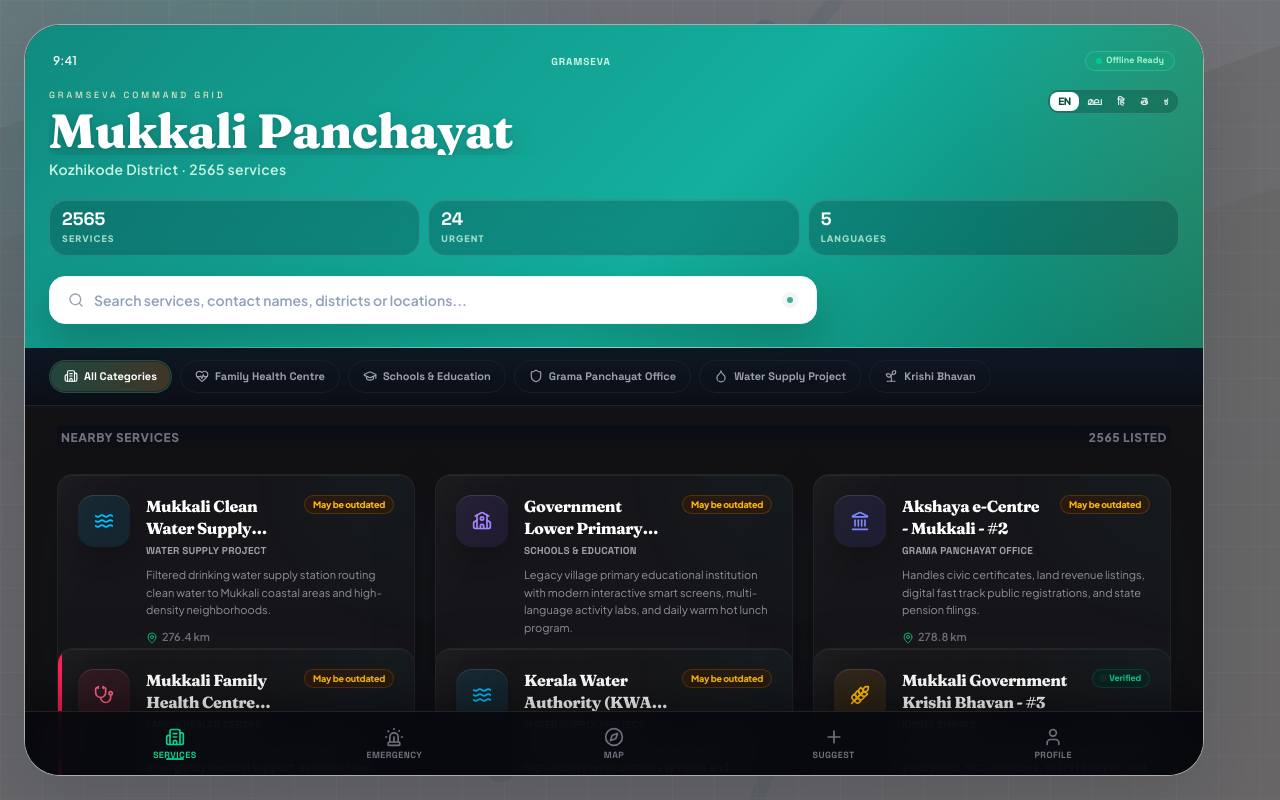
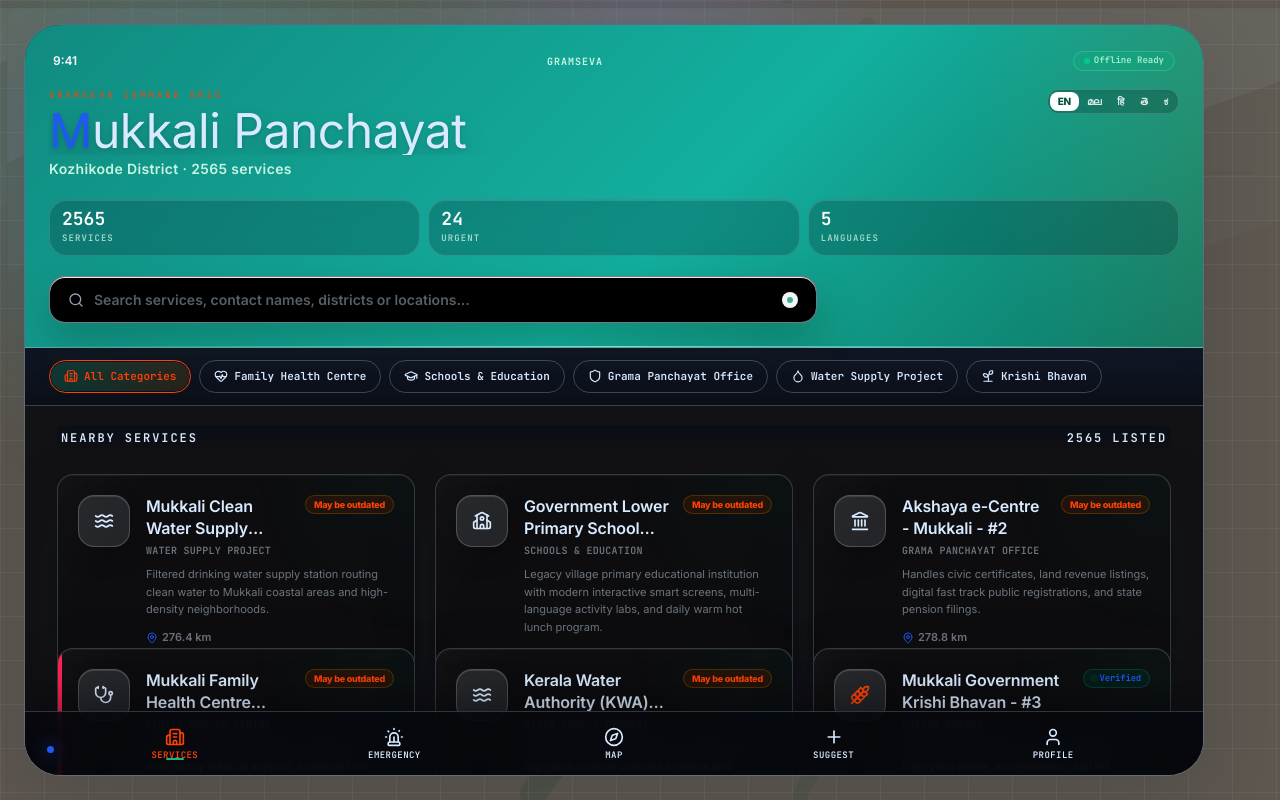
Before and after one commit to Mohammed-razin-cr/GramSeva, a React (Vite) app: page / in a window 1280 px wide. Built offline with nearby package versions, Linux system fonts and the light colour scheme.

Commit message:
uoadte0.1

```diff
--- a/src/App.jsx
+++ b/src/App.jsx
@@ -854,14 +854,14 @@ Phone: ${service.phoneNumber}`;
             <Languages className="w-6 h-6" />
           </div>
           <div>
-            <p className="font-label text-[9px] text-amber-700 font-black uppercase tracking-[0.24em]">Civic OS</p>
-            <h1 className="kinetic-title font-classical text-4xl font-extrabold tracking-tight">GramSeva</h1>
-            <p className="font-label text-[10px] text-emerald-700 font-bold uppercase tracking-wider">Verified local directory</p>
+            <p className="font-label text-[9px] text-signal-orange font-black uppercase tracking-[0.24em]">Civic OS</p>
+            <h1 className="kinetic-title font-classical text-4xl font-normal tracking-tight">GramSeva</h1>
+            <p className="font-label text-[10px] text-ice-white font-bold uppercase tracking-wider">Verified local directory</p>
           </div>
         </div>
 
-        <p className="text-sm text-slate-700 leading-relaxed">
-          A cleaner civic dashboard for panchayat-level services. Search contacts, languages, categories, timings, and nearby facilities from one calm, resident-friendly interface.
+        <p className="observatory-copy text-sm leading-relaxed">
+          A midnight civic observatory for panchayat services. Verified contacts, timings, emergency routes, document checklists, and multilingual records are traced in one searchable grid.
         </p>
 
         <div className="grid grid-cols-2 gap-2">
@@ -926,7 +926,7 @@ Phone: ${service.phoneNumber}`;
   }
           <div className="flex justify-between items-start gap-2 mt-1">
             <div className="flex-1 min-w-0">
-              <p className="font-label text-[9px] uppercase tracking-[0.32em] text-amber-100/85 mb-1">GramSeva command grid</p>
+              <p className="font-label text-[9px] uppercase tracking-[0.32em] text-signal-orange mb-1">GramSeva command grid</p>
               <h2 className="header-title font-classical text-3xl lg:text-5xl font-black text-white tracking-tight truncate leading-none drop-shadow-sm">
                 {selectedLocality === "all" ? "Manjeshwaram" : selectedLocality} Panchayat
               </h2>
--- a/src/index.css
+++ b/src/index.css
@@ -1,23 +1,30 @@
-@import url('https://fonts.googleapis.com/css2?family=Fraunces:opsz,wght@9..144,600;9..144,700;9..144,800&family=JetBrains+Mono:wght@400;500;600&family=Plus+Jakarta+Sans:wght@400;500;600;700;800&family=Space+Grotesk:wght@500;600;700&display=swap');
+@import url('https://fonts.googleapis.com/css2?family=Inter:wght@400;500;600;700;800&family=JetBrains+Mono:wght@400;500;600&display=swap');
 @import "tailwindcss";
 
 @theme {
-  --font-sans: "Plus Jakarta Sans", ui-sans-serif, system-ui, sans-serif;
+  --font-sans: "Inter", ui-sans-serif, system-ui, sans-serif;
   --font-mono: "JetBrains Mono", ui-monospace, SFMono-Regular, monospace;
-  --font-classical: "Fraunces", Georgia, serif;
-  --font-label: "Space Grotesk", "Plus Jakarta Sans", ui-sans-serif, system-ui, sans-serif;
+  --font-classical: "Inter", ui-sans-serif, system-ui, sans-serif;
+  --font-label: "JetBrains Mono", ui-monospace, SFMono-Regular, monospace;
+  --color-ice-white: #d8eaff;
+  --color-electric-cobalt: #1f58f2;
+  --color-signal-orange: #ff4105;
+  --color-carbon: #0d0d0f;
+  --color-graphite: #232529;
+  --color-slate: #2b2f33;
+  --color-fog: #6c757f;
 }
 
 html {
-  background: #111827;
+  background: #000000;
 }
 
 body {
   font-family: var(--font-sans);
   background:
-    radial-gradient(circle at 16% 16%, rgba(20, 184, 166, 0.22), transparent 28%),
-    radial-gradient(circle at 84% 12%, rgba(245, 158, 11, 0.16), transparent 31%),
-    linear-gradient(135deg, #131b2a 0%, #101827 42%, #1a1712 100%);
+    radial-gradient(circle at 22% 18%, rgba(31, 88, 242, 0.18), transparent 32%),
+    radial-gradient(circle at 76% 12%, rgba(216, 234, 255, 0.06), transparent 24%),
+    #000000;
 }
 
 button,
@@ -37,6 +44,311 @@ textarea {
     linear-gradient(rgba(255, 255, 255, 0.03) 1px, transparent 1px),
     linear-gradient(135deg, rgba(15, 23, 42, 0.9), rgba(17, 24, 39, 0.86));
   background-size: 42px 42px, 42px 42px, auto;
+}
+
+/* Atlantic-style midnight observatory redesign */
+.gram-root {
+  background:
+    radial-gradient(circle at 50% -10%, rgba(31, 88, 242, 0.24), transparent 24%),
+    radial-gradient(circle at 12% 22%, rgba(31, 88, 242, 0.13), transparent 18%),
+    linear-gradient(90deg, rgba(216, 234, 255, 0.055) 1px, transparent 1px),
+    linear-gradient(rgba(216, 234, 255, 0.055) 1px, transparent 1px),
+    #000000;
+  background-size: auto, auto, 44px 44px, 44px 44px, auto;
+  color: #d8eaff;
+}
+
+.gram-root::before {
+  background-image:
+    radial-gradient(circle, rgba(216, 234, 255, 0.65) 1px, transparent 1.5px),
+    radial-gradient(circle, rgba(31, 88, 242, 0.88) 1px, transparent 2px),
+    var(--gram-bg);
+  background-size: 42px 42px, 96px 96px, cover;
+  background-position: 0 0, 24px 18px, center;
+  opacity: 0.28;
+  mix-blend-mode: screen;
+  animation: particle-drift 28s linear infinite;
+}
+
+.gram-root::after {
+  background: radial-gradient(circle, rgba(31, 88, 242, 0.3), transparent 56%);
+  filter: blur(34px);
+}
+
+.context-panel,
+.command-panel {
+  background: #0d0d0f;
+  color: #d8eaff;
+  border-color: rgba(216, 234, 255, 0.36);
+  box-shadow: none;
+}
+
+.context-panel::before,
+.directory-frame::before,
+.service-card::after {
+  content: "";
+  position: absolute;
+  width: 7px;
+  height: 7px;
+  border-radius: 50%;
+  background: #1f58f2;
+  box-shadow: 0 0 18px rgba(31, 88, 242, 0.95);
+}
+
+.context-panel {
+  position: relative;
+  overflow: hidden;
+}
+
+.context-panel::before {
+  right: 18px;
+  top: 18px;
+}
+
+.directory-frame {
+  background: #000000;
+  border-color: rgba(216, 234, 255, 0.42);
+  box-shadow: none;
+}
+
+.directory-frame::before {
+  left: 22px;
+  bottom: 22px;
+  z-index: 50;
+}
+
+.gram-header {
+  background:
+    radial-gradient(circle at 70% 18%, rgba(31, 88, 242, 0.24), transparent 30%),
+    #0d0d0f;
+  border-bottom: 1px solid rgba(216, 234, 255, 0.36);
+}
+
+.gram-header::after {
+  background: linear-gradient(90deg, transparent, rgba(216, 234, 255, 0.7), transparent);
+}
+
+.kinetic-title {
+  background: none;
+  color: #d8eaff;
+  animation: none;
+  font-weight: 400;
+  letter-spacing: -0.03em;
+}
+
+.kinetic-title::after {
+  content: ".vc";
+  color: #1f58f2;
+}
+
+.header-title {
+  color: #d8eaff;
+  font-weight: 400;
+  letter-spacing: -0.03em;
+  text-shadow: none;
+}
+
+.header-title::first-letter {
+  color: #1f58f2;
+}
+
+.observatory-copy,
+.context-panel p,
+.context-panel span,
+.service-card p {
+  color: #6c757f;
+}
+
+.context-panel .text-slate-700,
+.context-panel .text-slate-500,
+.context-panel .text-slate-600 {
+  color: #6c757f !important;
+}
+
+.neo-stat,
+.header-metric,
+.service-search,
+.category-pill,
+.service-card,
+.chart-surface {
+  background: #0d0d0f;
+  border: 1px solid rgba(216, 234, 255, 0.24);
+  box-shadow: none;
+  border-radius: 16px;
+}
+
+.neo-stat span,
+.header-metric span {
+  color: #d8eaff;
+  font-weight: 400;
+}
+
+.neo-stat small,
+.header-metric small {
+  color: #6c757f;
+  font-family: var(--font-mono);
+  letter-spacing: 0.16em;
+}
+
+.header-metric {
+  backdrop-filter: none;
+}
+
+.service-search {
+  background: #000000;
+  border-color: rgba(216, 234, 255, 0.52);
+}
+
+.service-search input {
+  color: #d8eaff;
+}
+
+.service-search input::placeholder {
+  color: #565e66;
+}
+
+.category-strip {
+  background: #232529;
+  border-color: rgba(216, 234, 255, 0.2);
+}
+
+.category-pill {
+  color: #d8eaff;
+  border-radius: 999px;
+  background: transparent;
+}
+
+.category-pill::before {
+  background: #1f58f2;
+}
+
+.category-pill.is-active {
+  border-color: #ff4105 !important;
+  color: #ff4105 !important;
+}
+
+.category-pill.is-active::before {
+  opacity: 0;
+}
+
+.service-card {
+  background: #0d0d0f !important;
+  border-color: rgba(216, 234, 255, 0.22);
+  border-radius: 16px;
+  backdrop-filter: none;
+}
+
+.service-card::before {
+  background:
+    linear-gradient(90deg, rgba(31, 88, 242, 0.18), transparent 36%),
+    radial-gradient(circle at 90% 0%, rgba(216, 234, 255, 0.08), transparent 30%);
+  opacity: 0;
+}
+
+.service-card::after {
+  right: 14px;
+  bottom: 14px;
+  opacity: 0;
+  transition: opacity 160ms ease;
+}
+
+.service-card:hover {
+  transform: translateY(-2px);
+  border-color: rgba(216, 234, 255, 0.56);
+  box-shadow: none;
+}
+
+.service-card:hover::before,
+.service-card:hover::after {
+  opacity: 1;
+}
+
+.service-card h3,
+.service-card h4 {
+  color: #d8eaff;
+  font-family: var(--font-sans);
+  font-weight: 600;
+  letter-spacing: -0.01em;
+}
+
+.icon-tile {
+  background: #232529 !important;
+  color: #d8eaff !important;
+  border: 1px solid rgba(216, 234, 255, 0.22);
+  box-shadow: none;
+}
+
+.bottom-dock {
+  background: #000000;
+  border-color: rgba(216, 234, 255, 0.28);
+  box-shadow: none;
+}
+
+.dock-button {
+  color: #d8eaff;
+  font-family: var(--font-mono);
+  letter-spacing: 0.12em;
+}
+
+.dock-button.is-active {
+  color: #ff4105 !important;
+}
+
+.dock-button::after {
+  background: #ff4105;
+}
+
+.service-feed-heading {
+  background: linear-gradient(180deg, rgba(0, 0, 0, 0.94), transparent);
+  color: #d8eaff !important;
+  font-family: var(--font-mono);
+  letter-spacing: 0.16em;
+}
+
+.bg-zinc-900\/95,
+.bg-zinc-900,
+.bg-zinc-950,
+.bg-zinc-900\/80,
+.bg-zinc-900\/40 {
+  background-color: #0d0d0f !important;
+}
+
+.border-zinc-800,
+.border-zinc-800\/80,
+.border-zinc-800\/85,
+.border-zinc-900 {
+  border-color: rgba(216, 234, 255, 0.2) !important;
+}
+
+.text-white,
+.text-zinc-100,
+.text-zinc-300 {
+  color: #d8eaff !important;
+}
+
+.text-emerald-400,
+.text-emerald-500,
+.text-emerald-700 {
+  color: #1f58f2 !important;
+}
+
+.text-amber-400,
+.text-amber-300,
+.text-signal-orange {
+  color: #ff4105 !important;
+}
+
+.animate-sheen {
+  animation: none;
+}
+
+@keyframes particle-drift {
+  from {
+    background-position: 0 0, 24px 18px, center;
+  }
+  to {
+    background-position: 160px 120px, -120px 96px, center;
+  }
 }
 
 .gram-root::before {
```
Also changed, not shown: index.html (+47 -2 lines).
